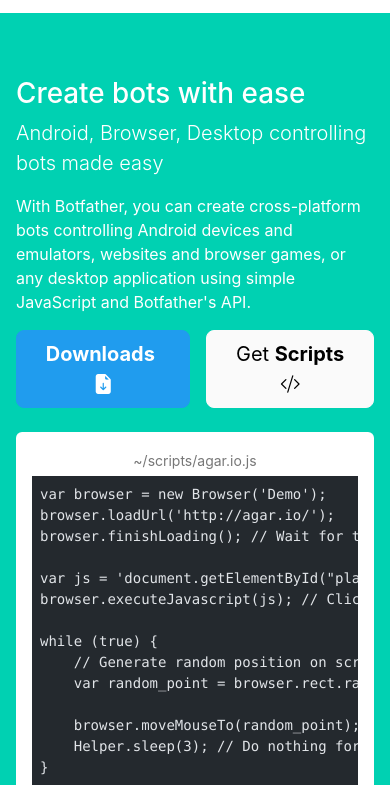
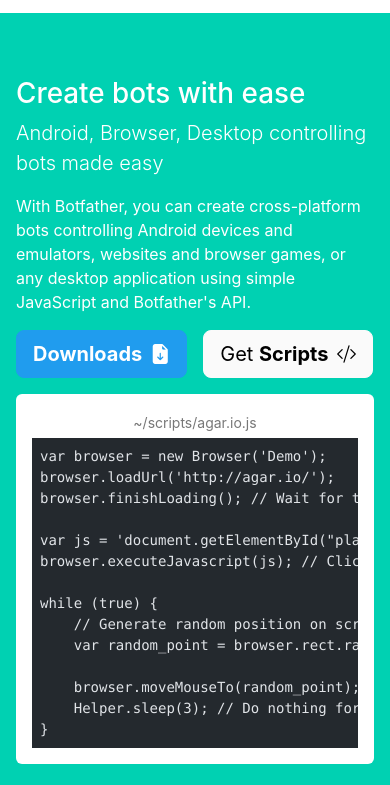
Before and after one commit to botfatherio/botfather.io, an Astro site: page / in a window 390 px wide. Shown: the part 59-844 px from the top of the page. Built offline with nearby package versions, Linux system fonts and the light colour scheme; Astro itself is replaced by a stand-in of ours; some packages are replaced by stand-ins of ours; code samples lack their colours.

Commit message:
Fix icons wrapped on small screens

```diff
--- a/src/components/Jumbotron.astro
+++ b/src/components/Jumbotron.astro
@@ -10,12 +10,12 @@
 
 <div class="py-6 bg-primary text-white">
   <div class="container">
-    <div class="row align-items-center gx-6">
-      <div class="col col-lg-6 mb-4 mb-sm-5 mb-lg-0">
+    <div class="row align-items-center gy-3 gx-6">
+      <div class="col col-lg-6">
         <h1>{title}</h1>
         <p class="lead">{subtitle}</p>
         <p>{description}</p>
-        <div class="d-flex gap-3">
+        <div class="d-flex flex-wrap gap-3">
           <slot name="buttons" />
         </div>
       </div>
--- a/src/pages/index.astro
+++ b/src/pages/index.astro
@@ -22,14 +22,16 @@
     subtitle="Android, Browser, Desktop controlling bots made easy"
     description="With Botfather, you can create cross-platform bots controlling Android devices and emulators, websites and browser games, or any desktop application using simple JavaScript and Botfather's API."
   >
-    <a class="btn btn-lg btn-info" href="/downloads/" slot="buttons">
-      <b>Downloads</b>&nbsp;
-      <i class="bi bi-file-earmark-arrow-down-fill"></i>
-    </a>
-    <a class="btn btn-lg btn-light" href="/scripts/" slot="buttons">
-      Get <b>Scripts</b>
-      <i class="bi bi-code-slash"></i>
-    </a>
+    <Fragment slot="buttons">
+      <a class="btn btn-lg btn-info d-flex gap-2" href="/downloads/">
+        <b>Downloads</b>
+        <i class="bi bi-file-earmark-arrow-down-fill"></i>
+      </a>
+      <a class="btn btn-lg btn-light d-flex gap-2" href="/scripts/">
+        <span>Get <b>Scripts</b></span>
+        <i class="bi bi-code-slash"></i>
+      </a>
+    </Fragment>
 
     <CodeCard
       filename="~/scripts/agar.io.js"
```
